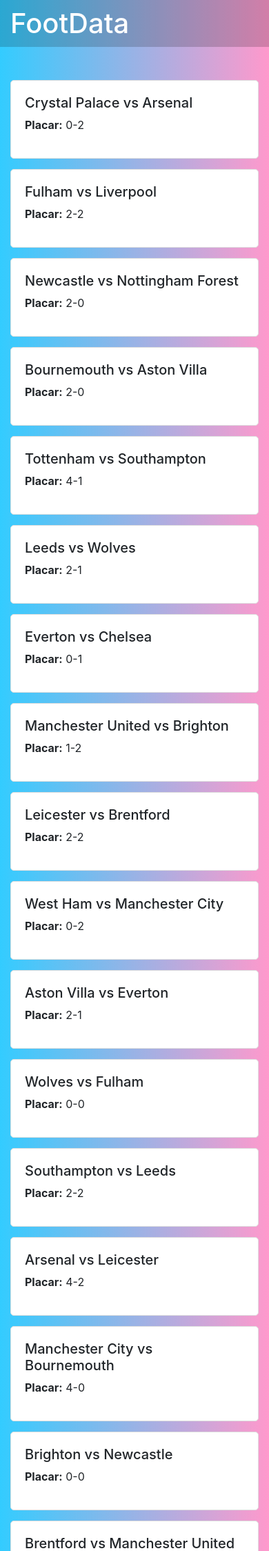
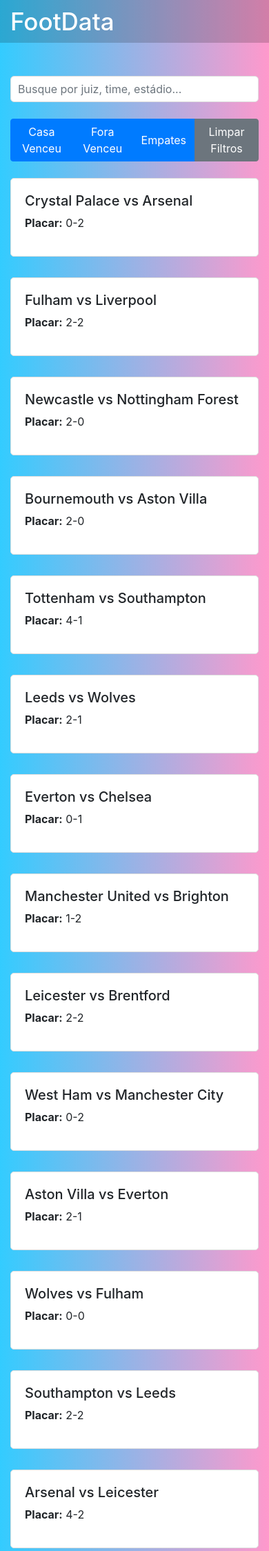
Before and after one commit to GuiGomesD/FootData, a Flask app: page / in a window 390 px wide. Shown: the top 2248 px of the page at 69% size. Run offline with Flask 3, Linux system fonts and the light colour scheme; data comes from the database, SQL or seed files in the repository; some libraries are stand-ins or nearby versions.

Commit message:
Pesquisa adicionada

```diff
--- a/static/style.css
+++ b/static/style.css
@@ -32,7 +32,24 @@
 nav h1 {
     color: white;
     margin: 0;
+    font-size: 35px;
 }
+
+#searchBar {
+    padding: 10px;
+    font-size: 16px;
+    width: 100%;
+    border: 1px solid #ddd;
+    border-radius: 5px;
+    margin-bottom: 20px;
+}
+
+.row {
+    display: flex;
+    flex-wrap: wrap;
+    justify-content: flex-start;
+}
+
 
 .match-card {
     border: 1px solid #ddd;
@@ -52,3 +69,48 @@
     background-color: #007bff;
     color: white;
 }
+
+/* Container dos cartões usando Flexbox */
+.matches-container {
+    display: flex;
+    flex-wrap: wrap;
+    gap: 15px; /* Espaçamento entre os cartões */
+    justify-content: flex-start; /* Alinhamento à esquerda */
+}
+
+/* Cartão com largura ajustada para 4 colunas */
+.match-card {
+    border: 1px solid #ddd;
+    border-radius: 5px;
+    padding: 20px;
+    background-color: white;
+    cursor: pointer;
+    transition: box-shadow 0.3s;
+    flex-basis: calc(25% - 15px); /* 25% de largura menos o espaço entre os cartões */
+    margin-bottom: 15px;
+    box-sizing: border-box;
+}
+
+.match-card:hover {
+    box-shadow: 0 2px 10px rgba(0, 0, 0, 0.2);
+}
+
+/* Responsividade para telas menores (ex. tablets) */
+@media (max-width: 992px) {
+    .match-card {
+        flex-basis: calc(33.333% - 15px); /* 3 colunas em telas médias */
+    }
+}
+
+/* Responsividade para telas pequenas (ex. celulares) */
+@media (max-width: 768px) {
+    .match-card {
+        flex-basis: calc(50% - 15px); /* 2 colunas em telas pequenas */
+    }
+}
+
+@media (max-width: 576px) {
+    .match-card {
+        flex-basis: 100%; /* 1 coluna em telas muito pequenas */
+    }
+}
--- a/templates/index.html
+++ b/templates/index.html
@@ -18,10 +18,18 @@
 
 
     <div class="container mt-5">
-        <!--<h1>Partidas</h1>!-->
-        <div class="row">
+        <input type="text" id="searchBar" placeholder="Busque por juiz, time, estádio..." class="form-control mb-4">
+
+        <!-- Botões de Filtro -->
+        <div class="btn-group mb-4" role="group" aria-label="Filtro de Resultados">
+            <button id="filterHomeWin" class="btn btn-primary">Casa Venceu</button>
+            <button id="filterAwayWin" class="btn btn-primary">Fora Venceu</button>
+            <button id="filterDraw" class="btn btn-primary">Empates</button>
+            <button id="clearFilter" class="btn btn-secondary">Limpar Filtros</button>
+        </div>
+
+        <div class="matches-container">
             {% for match in matches %}
-            <div class="col-md-4">
             <div class="match-card" data-toggle="modal" data-target="#matchDetails"
                 data-home="{{ match[0] }}"
                 data-away="{{ match[1] }}"
@@ -33,7 +41,6 @@
                 data-red="{{ match[7] }}">
                 <h5>{{ match[0] }} vs {{ match[1] }}</h5>
                 <p><strong>Placar:</strong> {{ match[2] }}</p>
-                </div>
             </div>
             {% endfor %}
         </div>
@@ -97,6 +104,75 @@
                 modal.find('#redCards').text(red);
             });
         });
+
+        document.getElementById('searchBar').addEventListener('input', function() {
+        var filter = this.value.toLowerCase();
+        var matchCards = document.querySelectorAll('.match-card');
+
+        matchCards.forEach(function(card) {
+            //Pega os dados a serem filtrados
+            var homeTeam = card.getAttribute('data-home').toLowerCase();
+            var awayTeam = card.getAttribute('data-away').toLowerCase();
+            var stadium = card.getAttribute('data-stadium').toLowerCase();
+            var referee = card.getAttribute('data-referee').toLowerCase();
+
+            //Verifica se algum dos dados contém o filtro
+            if (homeTeam.includes(filter) || awayTeam.includes(filter) || stadium.includes(filter) || referee.includes(filter)) {
+                card.style.display = ""; // Mostra o card
+            } else {
+                card.style.display = "none"; //Esconde o card
+            }
+        });
+    });
+
+$(document).ready(function() {
+    //Função para exibir todas as partidas
+    function showAllMatches() {
+        $('.match-card').each(function() {
+            $(this).show(); //Mostra todas as partidas
+        });
+    }
+
+    //Função para aplicar o filtro baseado no placar
+    function filterMatches(filterType) {
+        $('.match-card').each(function() {
+            var score = $(this).data('score'); //Pega o placar (X-Y)
+            var [homeScore, awayScore] = score.split('-').map(Number); //Divide e converte em números
+
+            if (filterType === 'homeWin' && homeScore > awayScore) {
+                $(this).show(); //Time da casa venceu
+            } else if (filterType === 'awayWin' && homeScore < awayScore) {
+                $(this).show(); //Time visitante venceu
+            } else if (filterType === 'draw' && homeScore === awayScore) {
+                $(this).show(); //Empate
+            } else {
+                $(this).hide(); //Esconde as partidas que não correspondem ao filtro
+            }
+        });
+    }
+
+    //Evento para o botão de "Casa Venceu"
+    $('#filterHomeWin').click(function() {
+        filterMatches('homeWin');
+    });
+
+    //Evento para o botão de "Fora Venceu"
+    $('#filterAwayWin').click(function() {
+        filterMatches('awayWin');
+    });
+
+    //Evento para o botão de "Empate"
+    $('#filterDraw').click(function() {
+        filterMatches('draw');
+    });
+
+    //Evento para o botão de "Limpar Filtros"
+    $('#clearFilter').click(function() {
+        showAllMatches(); //Mostra todas as partidas novamente
+    });
+});
+
+
     </script>
 </body>
 </html>
```
Lines whose indentation alone changed are shown as unchanged.
